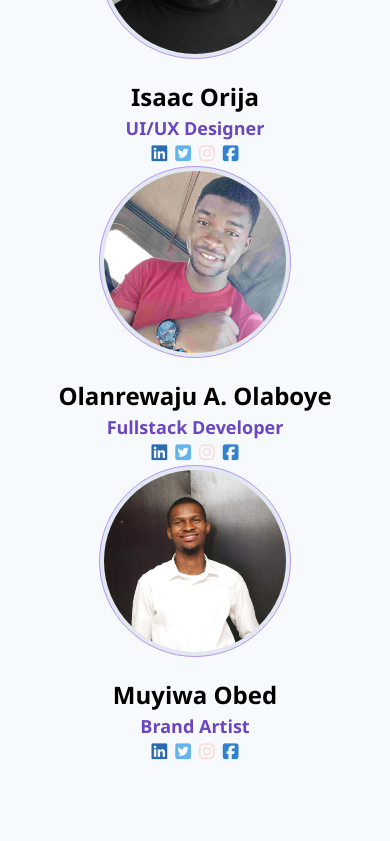
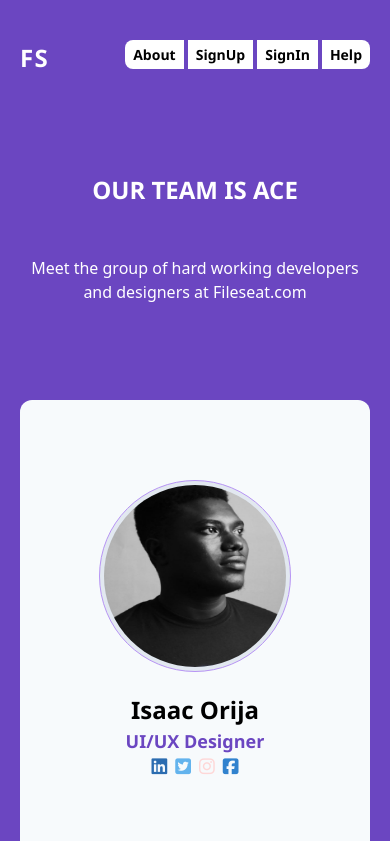
Before and after one commit to boyepanthera/fileseat, a React (Create React App) app: page /team in a window 390 px wide. Shown: the top 841 px of the page. Built offline with nearby package versions, Linux system fonts and the light colour scheme; a web font is replaced by a local one.

Commit message:
resp about pg

```diff
--- a/src/components/Team.js
+++ b/src/components/Team.js
@@ -20,7 +20,7 @@ export const Team =()=> {
               </div>
             </div>
           </div>
-          <div className="w-full absolute py-20 bottom-0 inset-x-0 bg-gray-100 py-auto">
+          <div className="w-full  py-20 bottom-0 inset-x-0 bg-gray-100 py-auto rounded rounded-large">
             <div className="flex flex-wrap justify-between ">
               <div className="sm:w-1/3 w-full">
                 <img
@@ -55,7 +55,7 @@ export const Team =()=> {
                   </a>
                 </div>
               </div>
-              <div className="sm:w-1/3 w-full">
+              <div className="sm:w-1/3 my-16 sm:my-0 w-full">
                 <img
                   className="w-48 h-48 rounded rounded-full mx-auto border bg-gray-300  border-5 p-1 border-purple-400"
                   src={BoyePanthera}
```
